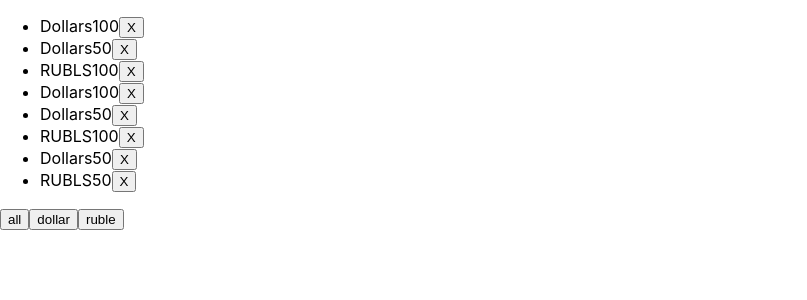
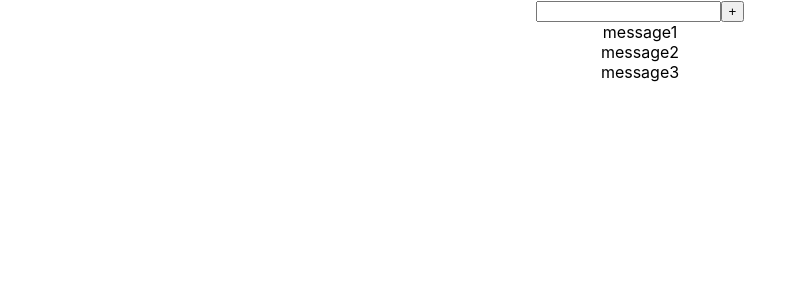
Before and after one commit to Anna-Bekreneva/microtasks, a React (Create React App) app: page / in a window 1280 px wide. Shown: the top 300 px of the page, without its empty margins (0-807 px from the left). Built offline with nearby package versions, Linux system fonts and the light colour scheme.

Commit message:
lesson 6 input

```diff
--- a/src/App.tsx
+++ b/src/App.tsx
@@ -1,44 +1,84 @@
 import React, {useState} from 'react';
 import './App.css';
 import {Money, MoneyOneType} from './components/Money';
+import {FullInput} from './components/lesson6/FullInput';
+import {Input} from './components/lesson6/Input';
+import {Button} from './components/lesson6/Button';
 
 export type ButtonFilterType = 'all' | 'dollar' | 'ruble'
 
 function App() {
-	const [money, setMoney] = useState<Array<MoneyOneType>>([
-		{ banknots: 'Dollars', value: 100, number: ' a1234567890' },
-		{ banknots: 'Dollars', value: 50, number: ' z1234567890' },
-		{ banknots: 'RUBLS', value: 100, number: ' w1234567890' },
-		{ banknots: 'Dollars', value: 100, number: ' e1234567890' },
-		{ banknots: 'Dollars', value: 50, number: ' c1234567890' },
-		{ banknots: 'RUBLS', value: 100, number: ' r1234567890' },
-		{ banknots: 'Dollars', value: 50, number: ' x1234567890' },
-		{ banknots: 'RUBLS', value: 50, number: ' v1234567890' },
+	//lesson 5
+	// const [money, setMoney] = useState<Array<MoneyOneType>>([
+	// 	{ banknots: 'Dollars', value: 100, number: ' a1234567890' },
+	// 	{ banknots: 'Dollars', value: 50, number: ' z1234567890' },
+	// 	{ banknots: 'RUBLS', value: 100, number: ' w1234567890' },
+	// 	{ banknots: 'Dollars', value: 100, number: ' e1234567890' },
+	// 	{ banknots: 'Dollars', value: 50, number: ' c1234567890' },
+	// 	{ banknots: 'RUBLS', value: 100, number: ' r1234567890' },
+	// 	{ banknots: 'Dollars', value: 50, number: ' x1234567890' },
+	// 	{ banknots: 'RUBLS', value: 50, number: ' v1234567890' },
+	// ])
+	//
+	// const moneyRemove = (number: string) => {
+	// 	setMoney(money.filter(el => el.number !== number))
+	// }
+	//
+	// const [filters, setFilters] = useState<ButtonFilterType>('all')
+	//
+	// const filterMoney = (nameButton: ButtonFilterType) => {
+	// 	setFilters(nameButton)
+	// }
+	//
+	// let filtersMoney = money;
+	//
+	// if (filters === 'ruble') {
+	// 	filtersMoney = money.filter(el => el.banknots === 'RUBLS')
+	// }
+	//
+	// if (filters === 'dollar') {
+	// 	filtersMoney = money.filter(el => el.banknots === 'Dollars')
+	// }
+	//
+	// return (
+	// 	<Money moneyAll={filtersMoney} moneyRemove={moneyRemove} filterMoney={filterMoney}></Money>
+	// );
+
+	//lesson 6
+	let [message, setMessages] = useState([
+		{message: 'message1'},
+		{message: 'message2'},
+		{message: 'message3'},
 	])
 
-	const moneyRemove = (number: string) => {
-		setMoney(money.filter(el => el.number !== number))
+	let [title, setTitle] = useState("")
+
+	const addMessage = (title: string) => {
+		let newMessage = {message: title}
+		setMessages([newMessage, ...message])
 	}
 
-	const [filters, setFilters] = useState<ButtonFilterType>('all')
-
-	const filterMoney = (nameButton: ButtonFilterType) => {
-		setFilters(nameButton)
-	}
-
-	let filtersMoney = money;
-
-	if (filters === 'ruble') {
-		filtersMoney = money.filter(el => el.banknots === 'RUBLS')
-	}
-
-	if (filters === 'dollar') {
-		filtersMoney = money.filter(el => el.banknots === 'Dollars')
+	const callBackButtonHandler = () => {
+		addMessage(title)
+		setTitle("")
 	}
 
 	return (
-		<Money moneyAll={filtersMoney} moneyRemove={moneyRemove} filterMoney={filterMoney}></Money>
-	);
+		<div className={'App'}>
+			<Input setTitle={setTitle} title={title}></Input>
+			<Button name={'+'} callBack={callBackButtonHandler}></Button>
+
+			{/*<FullInput addMessage={addMessage}></FullInput>*/}
+
+			{message.map((el, index) => {
+				return (
+					<div key={index}>
+						{el.message}
+					</div>
+				)
+			})}
+		</div>
+	)
 }
 
 export default App;
--- /dev/null
+++ b/src/components/lesson6/Button.tsx
@@ -0,0 +1,16 @@
+import React from 'react';
+
+type ButtonType = {
+	name: string
+	callBack: () => void
+}
+
+export const Button: React.FC<ButtonType> = (props) => {
+	const onClickButtonHandler = () => {
+		props.callBack()
+	}
+
+	return (
+		<button onClick={onClickButtonHandler}>{props.name}</button>
+	)
+}
--- /dev/null
+++ b/src/components/lesson6/FullInput.tsx
@@ -0,0 +1,25 @@
+import React, {ChangeEvent, useState} from 'react';
+
+type FullInputType = {
+	addMessage: (title: string) => void
+}
+
+export const FullInput: React.FC<FullInputType> = (props) => {
+	let [title, setTitle] = useState("")
+
+	const onChangeInputHandler = (event:ChangeEvent<HTMLInputElement>) => {
+		setTitle(event.currentTarget.value)
+	}
+
+	const onClickButtonHandler = () => {
+		props.addMessage(title)
+		setTitle("")
+	}
+
+	return (
+		<div>
+			<input onChange={onChangeInputHandler} value={title}/>
+			<button onClick={onClickButtonHandler}>+</button>
+		</div>
+	)
+}
--- /dev/null
+++ b/src/components/lesson6/Input.tsx
@@ -0,0 +1,17 @@
+import React, {ChangeEvent} from 'react';
+
+type InputType = {
+	setTitle: (title: string) => void;
+	title: string
+}
+
+export const Input: React.FC<InputType> = (props) => {
+
+	const onChangeInputHandler = (event:ChangeEvent<HTMLInputElement>) => {
+		props.setTitle(event.currentTarget.value)
+	}
+
+	return (
+		<input onChange={onChangeInputHandler} value={props.title}/>
+	)
+}
```
